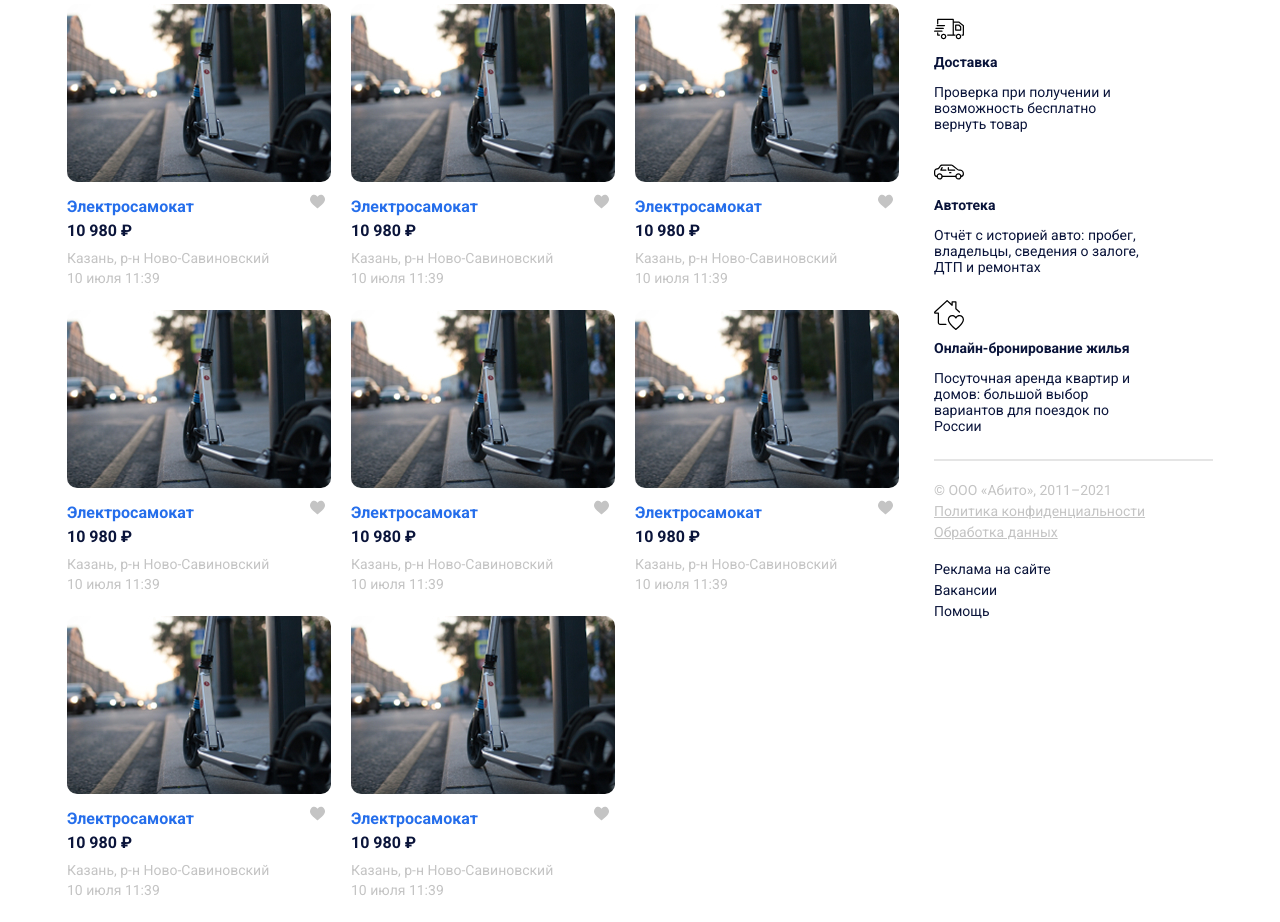
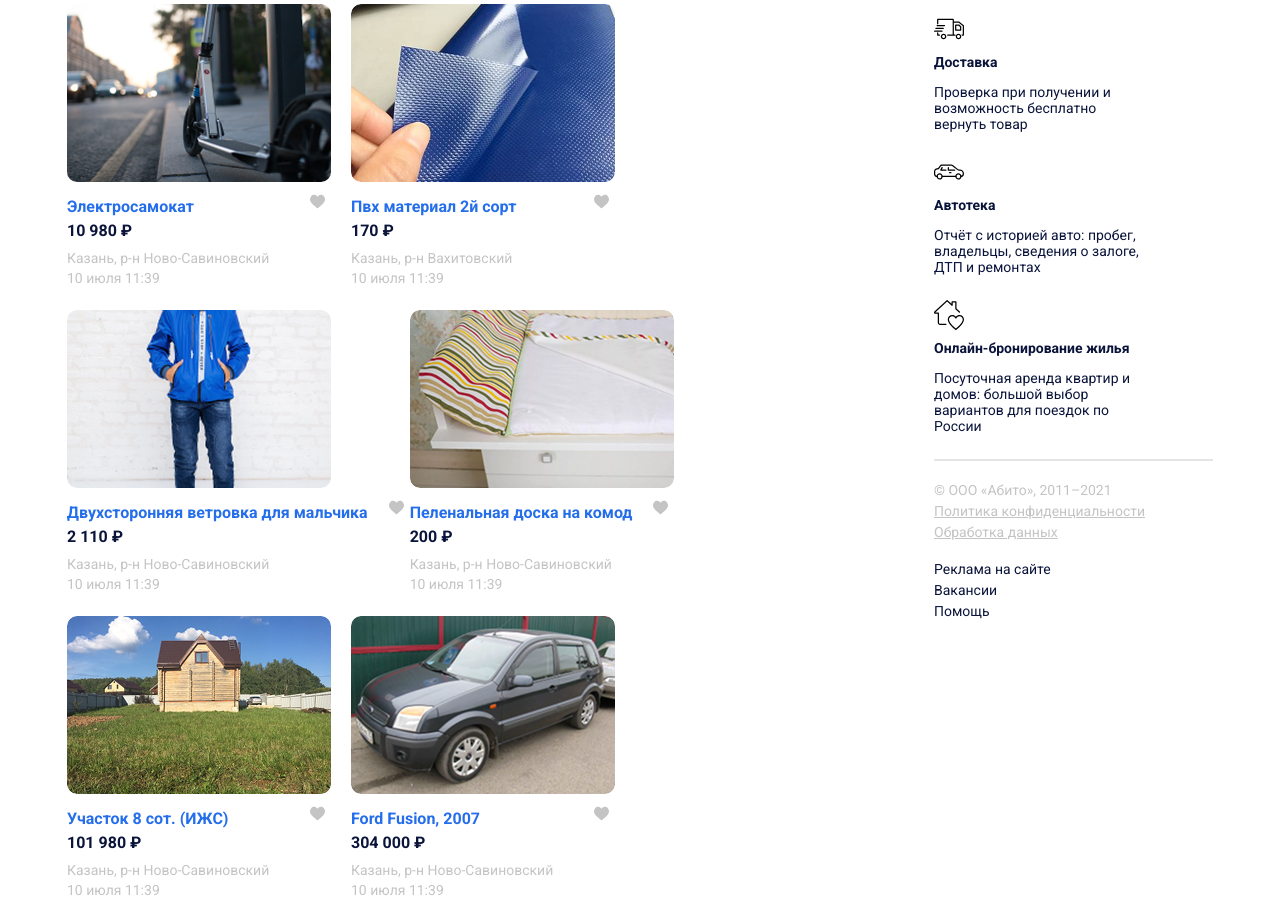
Before and after one commit to M0n1k-V/Abito, a plain HTML site: page index.html in a window 1280 px wide. Shown: the part 231-1153 px from the top of the page. Drawn offline with Linux system fonts and the light colour scheme.

Commit message:
сверстала все карточки на главной странице

```diff
--- a/index.html
+++ b/index.html
@@ -99,113 +99,81 @@
           </div>
           <div class="card">
             <a href href="#" class="card-link">
-              <img src="img/card-image.jpg" alt="photo" class="card-image" />
+              <img src="img/pvh.jpg" alt="photo" class="card-image" />
             </a>
             <div class="card-header">
               <a href="#" class="card-link">
-                <h3 class="card-title">Электросамокат</h3>
+                <h3 class="card-title">Пвх материал 2й сорт</h3>
               </a>
               <button class="like">
                 <img src="img/like.svg" alt="like" />
               </button>
             </div>
-            <strong class="card-price"> 10 980 ₽ </strong>
+            <strong class="card-price"> 170 ₽ </strong>
+            <p class="card-text">Казань, р-н Вахитовский</p>
+            <p class="card-text">10 июля 11:39</p>
+          </div>
+          <div class="card">
+            <a href href="#" class="card-link">
+              <img src="img/jacket.jpg" alt="photo" class="card-image" />
+            </a>
+            <div class="card-header">
+              <a href="#" class="card-link">
+                <h3 class="card-title">Двухсторонняя ветровка для мальчика</h3>
+              </a>
+              <button class="like">
+                <img src="img/like.svg" alt="like" />
+              </button>
+            </div>
+            <strong class="card-price"> 2 110 ₽ </strong>
             <p class="card-text">Казань, р-н Ново-Савиновский</p>
             <p class="card-text">10 июля 11:39</p>
           </div>
           <div class="card">
             <a href href="#" class="card-link">
-              <img src="img/card-image.jpg" alt="photo" class="card-image" />
+              <img src="img/pelenal.jpg" alt="photo" class="card-image" />
             </a>
             <div class="card-header">
               <a href="#" class="card-link">
-                <h3 class="card-title">Электросамокат</h3>
+                <h3 class="card-title">Пеленальная доска на комод</h3>
               </a>
               <button class="like">
                 <img src="img/like.svg" alt="like" />
               </button>
             </div>
-            <strong class="card-price"> 10 980 ₽ </strong>
+            <strong class="card-price"> 200 ₽ </strong>
             <p class="card-text">Казань, р-н Ново-Савиновский</p>
             <p class="card-text">10 июля 11:39</p>
           </div>
           <div class="card">
             <a href href="#" class="card-link">
-              <img src="img/card-image.jpg" alt="photo" class="card-image" />
+              <img src="img/homes.jpg" alt="photo" class="card-image" />
             </a>
             <div class="card-header">
               <a href="#" class="card-link">
-                <h3 class="card-title">Электросамокат</h3>
+                <h3 class="card-title">Участок 8 сот. (ИЖС)</h3>
               </a>
               <button class="like">
                 <img src="img/like.svg" alt="like" />
               </button>
             </div>
-            <strong class="card-price"> 10 980 ₽ </strong>
+            <strong class="card-price"> 101 980 ₽ </strong>
             <p class="card-text">Казань, р-н Ново-Савиновский</p>
             <p class="card-text">10 июля 11:39</p>
           </div>
           <div class="card">
             <a href href="#" class="card-link">
-              <img src="img/card-image.jpg" alt="photo" class="card-image" />
+              <img src="img/ford.jpg" alt="photo" class="card-image" />
             </a>
             <div class="card-header">
               <a href="#" class="card-link">
-                <h3 class="card-title">Электросамокат</h3>
+                <h3 class="card-title">Ford Fusion, 2007</h3>
               </a>
               <button class="like">
                 <img src="img/like.svg" alt="like" />
               </button>
             </div>
-            <strong class="card-price"> 10 980 ₽ </strong>
-            <p class="card-text">Казань, р-н Ново-Савиновский</p>
-            <p class="card-text">10 июля 11:39</p>
-          </div>
-          <div class="card">
-            <a href href="#" class="card-link">
-              <img src="img/card-image.jpg" alt="photo" class="card-image" />
-            </a>
-            <div class="card-header">
-              <a href="#" class="card-link">
-                <h3 class="card-title">Электросамокат</h3>
-              </a>
-              <button class="like">
-                <img src="img/like.svg" alt="like" />
-              </button>
-            </div>
-            <strong class="card-price"> 10 980 ₽ </strong>
-            <p class="card-text">Казань, р-н Ново-Савиновский</p>
-            <p class="card-text">10 июля 11:39</p>
-          </div>
-          <div class="card">
-            <a href href="#" class="card-link">
-              <img src="img/card-image.jpg" alt="photo" class="card-image" />
-            </a>
-            <div class="card-header">
-              <a href="#" class="card-link">
-                <h3 class="card-title">Электросамокат</h3>
-              </a>
-              <button class="like">
-                <img src="img/like.svg" alt="like" />
-              </button>
-            </div>
-            <strong class="card-price"> 10 980 ₽ </strong>
-            <p class="card-text">Казань, р-н Ново-Савиновский</p>
-            <p class="card-text">10 июля 11:39</p>
-          </div>
-          <div class="card">
-            <a href href="#" class="card-link">
-              <img src="img/card-image.jpg" alt="photo" class="card-image" />
-            </a>
-            <div class="card-header">
-              <a href="#" class="card-link">
-                <h3 class="card-title">Электросамокат</h3>
-              </a>
-              <button class="like">
-                <img src="img/like.svg" alt="like" />
-              </button>
-            </div>
-            <strong class="card-price"> 10 980 ₽ </strong>
+            <strong class="card-price"> 304 000 ₽ </strong>
             <p class="card-text">Казань, р-н Ново-Савиновский</p>
             <p class="card-text">10 июля 11:39</p>
           </div>
```
Also changed, not shown: img/ford.jpg (added), img/homes.jpg (added), img/jacket.jpg (added), img/pelenal.jpg (added), img/pvh.jpg (added).
